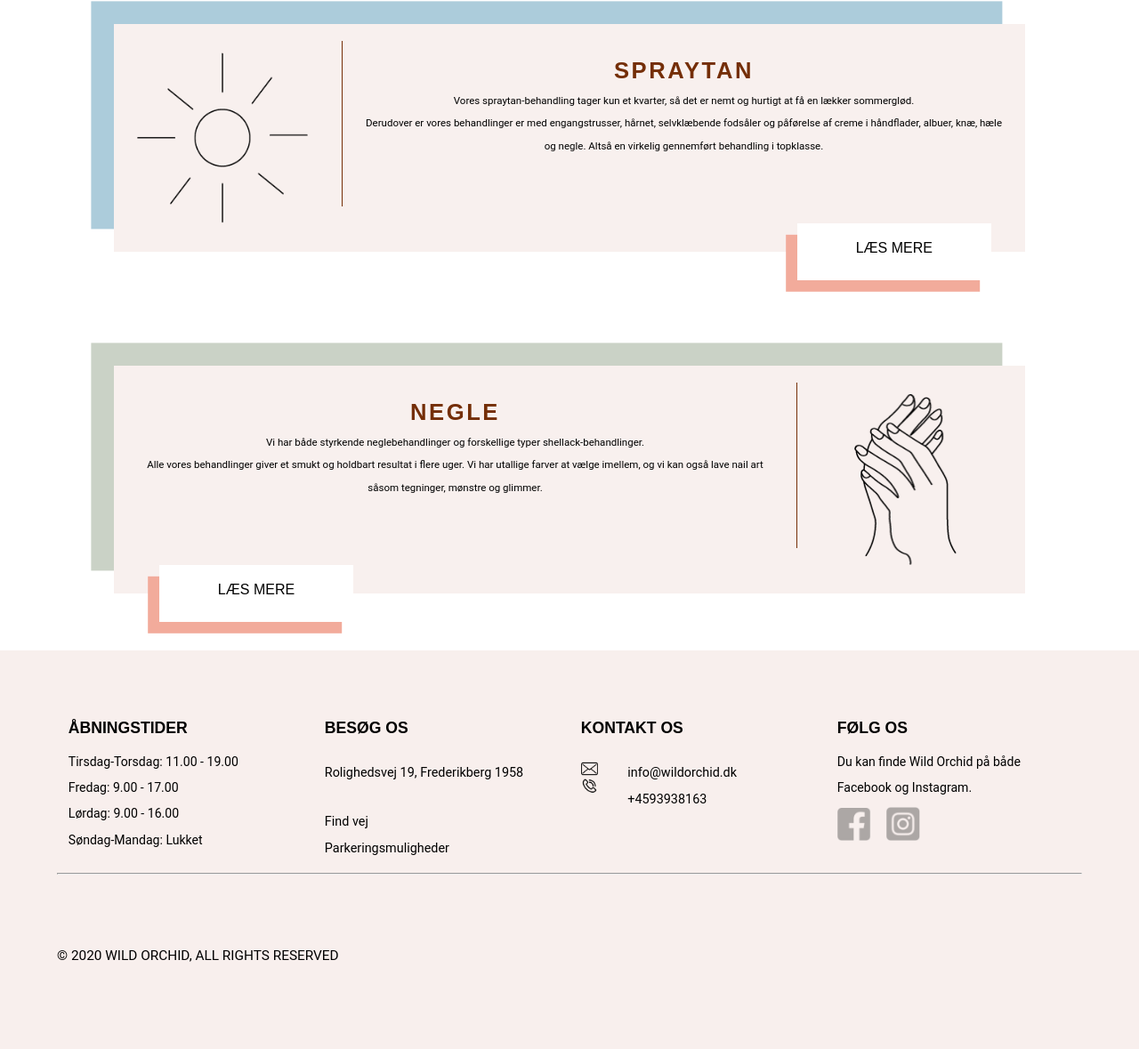
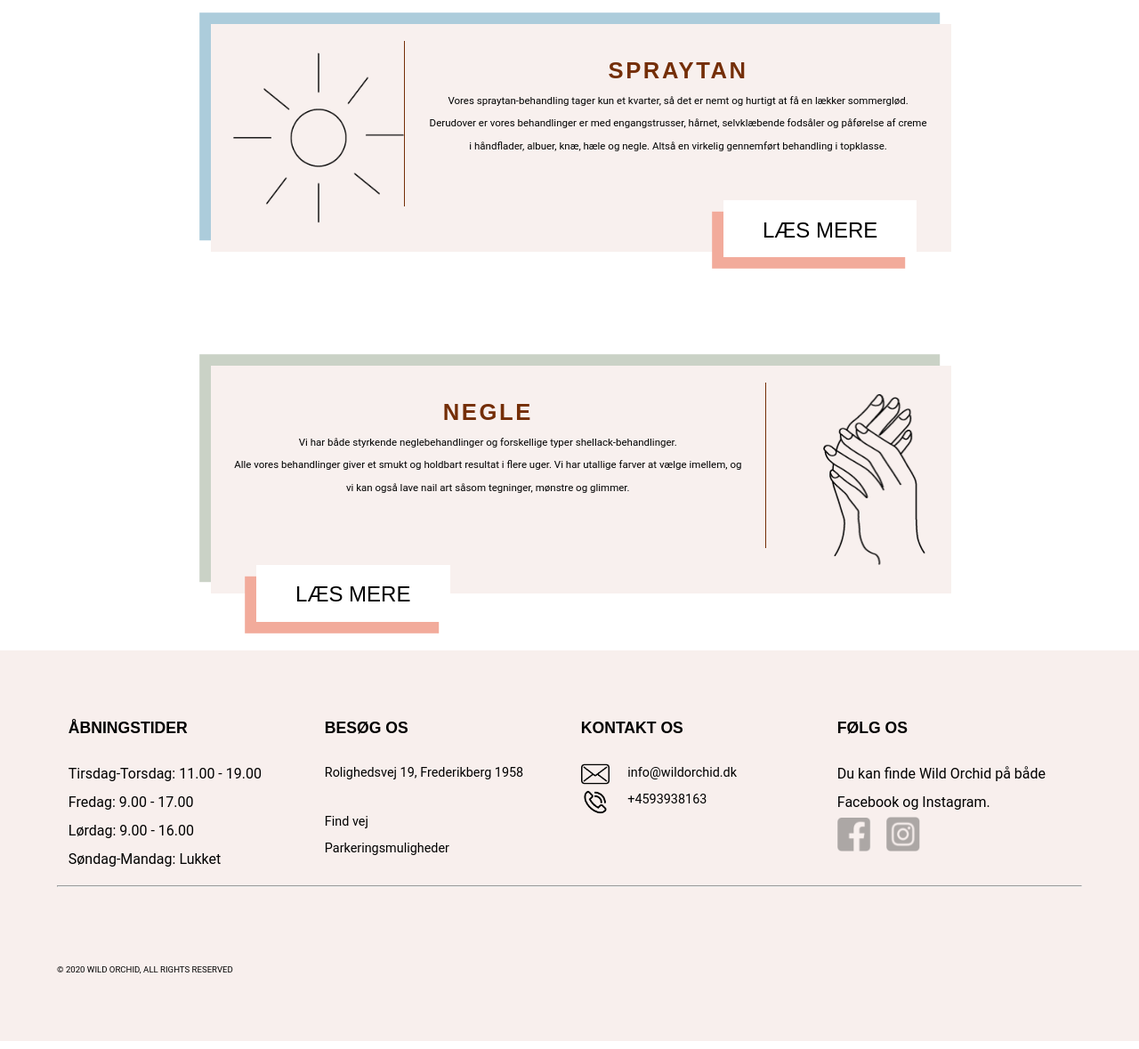
Before and after one commit to sabi4826/redesign, a plain HTML site: page behandlinger_og_priser.html in a window 1280 px wide. Shown: the part 1765-2944 px from the top of the page at 89% size. Drawn offline with Linux system fonts and the light colour scheme.

Commit message:
behandlinger minde bokse

```diff
--- a/behandlinger_og_priser.css
+++ b/behandlinger_og_priser.css
@@ -170,7 +170,9 @@ h3 {
     margin: 10vw;
     margin-bottom: 20vw;
     height: auto;
-    box-shadow: #CAD2C6 -2vw -2vw;
+    width: 65vw;
+    box-shadow: #CAD2C6 -1vw -1vw;
+    margin-left: 18.5vw;
 }
 .haarfjerning_container {
     position: relative;
@@ -178,7 +180,9 @@ h3 {
     margin: 10vw;
     margin-bottom: 20vw;
     height: auto;
-    box-shadow: #F4DAA8 -2vw -2vw;
+    width: 65vw;
+    box-shadow: #F4DAA8 -1vw -1vw;
+    margin-left: 18.5vw;
 }
 .spraytan_container {
     position: relative;
@@ -186,7 +190,9 @@ h3 {
     margin: 10vw;
     margin-bottom: 20vw;
     height: auto;
-    box-shadow: #ACCCDB -2vw -2vw;
+    width: 65vw;
+    box-shadow: #ACCCDB -1vw -1vw;
+    margin-left: 18.5vw;
 }
 .negle_container {
     position: relative;
@@ -194,7 +200,9 @@ h3 {
     margin: 10vw;
     margin-bottom: 20vw;
     height: auto;
-    box-shadow: #CAD2C6 -2vw -2vw;
+    width: 65vw;
+    box-shadow: #CAD2C6 -1vw -1vw;
+    margin-left: 18.5vw;
 }
 .right_laes_mere {
     position: relative;
@@ -212,6 +220,7 @@ h3 {
     text-transform: uppercase;
     text-decoration: none;
     font-family: 'Montserrat', sans-serif;
+    font-size: 1.5rem;
 }
 .left_laes_mere {
     position: relative;
@@ -266,7 +275,7 @@ footer img {
 }
 .all_rights_reserved {
     margin-top: 4vw;
-    font-size: 0.5rem;
+    font-size: 0.6rem;
 }
 a {
     text-transform: uppercase;
@@ -457,8 +466,8 @@ a {
         padding: 0vw;
     }
     .right_laes_mere {
-        top: 0;
-        left: 60vw;
+        top: -2vw;
+        left: 45vw;
         height: 5vw;
         width: 17vw;
     }
@@ -568,8 +577,7 @@ a {
         margin-right: 1vw;
     }
     #kontakt_os #kontakt img {
-        width: 1.5vw;
-        height: 1.5vw;
+        width: 2.5vw;
     }
     footer #some img {
         margin-right: 1vw;
@@ -596,17 +604,14 @@ a {
     .all_rights_reserved {
         margin-top: 4vw;
         font-size: 0.6rem;
-        font-size: 1.2vw;
         padding-top: 2vw;
-        padding-bottom: 2vw;
     }
     footer p {
         padding: 0vw;
         text-align: left;
-        line-height: 2.3vw;
-        font-size: 1.1vw;
-        padding-top: 1vw;
-        padding-bottom: 0.5vw;
+        line-height: 2rem;
+        font-size: 1rem;
+        padding-top: 2vw;
         margin-left: 0;
     }
 }
```
